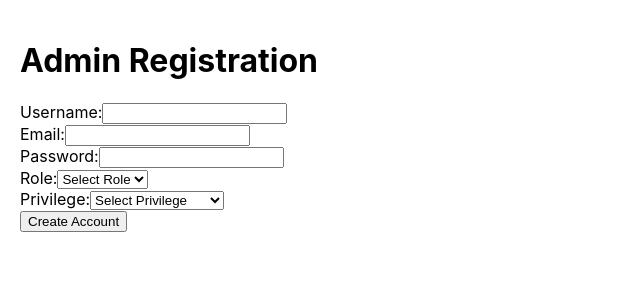
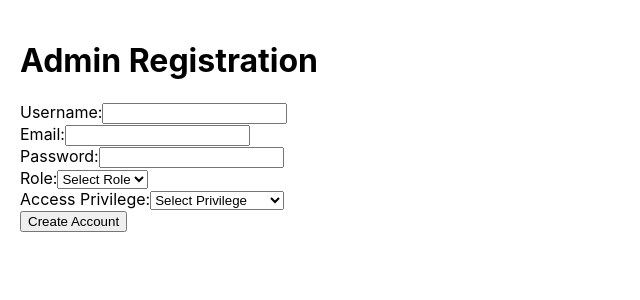
Before and after one commit to rahulpihub/Hospital-Management-System, a React (Create React App) app in the folder frontend/: page / in a window 1280 px wide. Shown: the top 300 px of the page, without its empty margins (0-640 px from the left). Built offline with nearby package versions, Linux system fonts and the light colour scheme.

Commit message:
The admin page staff role created

```diff
--- a/frontend/src/admin.js
+++ b/frontend/src/admin.js
@@ -94,10 +94,11 @@ function Admin() {
             <option value="Admin">Admin</option>
             <option value="Doctor">Doctor</option>
             <option value="Nurse">Nurse</option>
+            <option value="Staff">Staff</option>
           </select>
         </div>
         <div>
-          <label>Privilege:</label>
+          <label>Access Privilege:</label>
           <select name="privilege" value={formData.privilege} onChange={handleChange} required>
             <option value="">Select Privilege</option>
             <option value="Full Privilege">Full Privilege</option>
```
Also changed, not shown: 1 other file (tests, documents, lock files or other folders).
